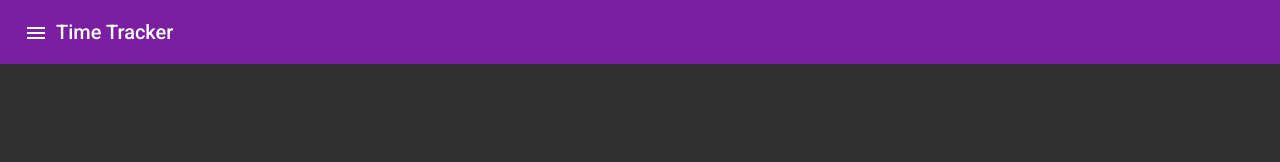
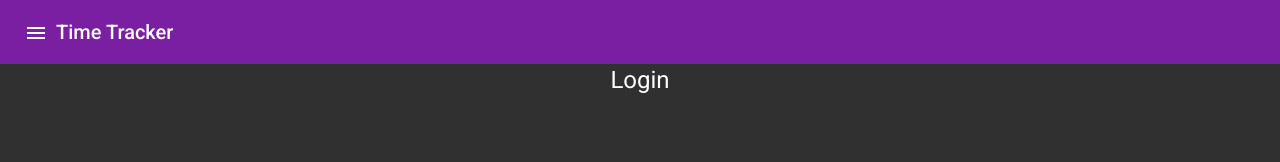
Before and after one commit to rniemand/time-tracker, an Angular app in the folder src/TimeTracker/ClientApp/: page /login in a window 1280 px wide. Before the commit this address led to /. Shown: the top 162 px of the page. Built offline with nearby package versions, Linux system fonts and the light colour scheme.

Commit message:
Working on AuthGuard

```diff
--- a/src/TimeTracker/ClientApp/src/app/app-routing.module.ts
+++ b/src/TimeTracker/ClientApp/src/app/app-routing.module.ts
@@ -1,6 +1,7 @@
 import { NgModule } from '@angular/core';
 import { Routes, RouterModule } from '@angular/router';
 import { HomeComponent } from './components/views/home/home.component';
+import { LoginComponent } from './components/views/login/login.component';
 import { TestComponent } from './components/views/test/test.component';
 import { AuthGuard } from './providers/append-token.interceptor';
 
@@ -17,6 +18,10 @@ const routes: Routes = [
     path: "test",
     component: TestComponent,
     canActivate: [AuthGuard]
+  },
+  {
+    path: "login",
+    component: LoginComponent
   }
 ];
 
--- a/src/TimeTracker/ClientApp/src/app/app.module.ts
+++ b/src/TimeTracker/ClientApp/src/app/app.module.ts
@@ -12,6 +12,7 @@ import { TestComponent } from './components/views/test/test.component';
 import { TimeTrackerModule } from './modules/time-tracker.module';
 import { HttpClientModule, HTTP_INTERCEPTORS } from '@angular/common/http';
 import { AppendTokenInterceptor, ErrorInterceptor } from './providers/append-token.interceptor';
+import { LoginComponent } from './components/views/login/login.component';
 
 @NgModule({
   declarations: [
@@ -19,7 +20,8 @@ import { AppendTokenInterceptor, ErrorInterceptor } from './providers/append-tok
     SideNavComponent,
     HeaderComponent,
     HomeComponent,
-    TestComponent
+    TestComponent,
+    LoginComponent
   ],
   imports: [
     BrowserModule,
--- a/src/TimeTracker/ClientApp/src/app/components/layout/side-nav/side-nav.component.html
+++ b/src/TimeTracker/ClientApp/src/app/components/layout/side-nav/side-nav.component.html
@@ -10,6 +10,11 @@
     <span class="nav-caption">Test</span>
   </a>
 
+  <a mat-list-item routerLink="/login" (click)="onClose()" routerLinkActive="active" *ngIf="!loggedIn">
+    <mat-icon>lock_open</mat-icon>
+    <span class="nav-caption">Test</span>
+  </a>
+
   <mat-list-item (click)="onLogout()" *ngIf="loggedIn">
     <button mat-icon-button>
       <mat-icon>lock</mat-icon>
--- /dev/null
+++ b/src/TimeTracker/ClientApp/src/app/components/views/login/login.component.css
@@ -0,0 +1,3 @@
+.content-row h1 {
+  text-align: center;
+}
--- /dev/null
+++ b/src/TimeTracker/ClientApp/src/app/components/views/login/login.component.html
@@ -0,0 +1,5 @@
+<div fxLayout="column" fxLayoutAlign="start center" class="mc-flex">
+  <div class="content-row">
+    <h1>Login</h1>
+  </div>
+</div>
--- /dev/null
+++ b/src/TimeTracker/ClientApp/src/app/components/views/login/login.component.ts
@@ -0,0 +1,15 @@
+import { Component, OnInit } from '@angular/core';
+
+@Component({
+  selector: 'app-login',
+  templateUrl: './login.component.html',
+  styleUrls: ['./login.component.css']
+})
+export class LoginComponent implements OnInit {
+
+  constructor() { }
+
+  ngOnInit(): void {
+  }
+
+}
--- a/src/TimeTracker/ClientApp/src/app/providers/append-token.interceptor.ts
+++ b/src/TimeTracker/ClientApp/src/app/providers/append-token.interceptor.ts
@@ -60,7 +60,7 @@ export class AuthGuard implements CanActivate {
         }
 
         // not logged in so redirect to login page with the return url
-        this.router.navigate(['/home'], { queryParams: { returnUrl: state.url } });
+        this.router.navigate(['/login'], { queryParams: { returnUrl: state.url } });
         return false;
     }
 }
```
Also changed, not shown: 1 other file (tests, documents, lock files or other folders).
